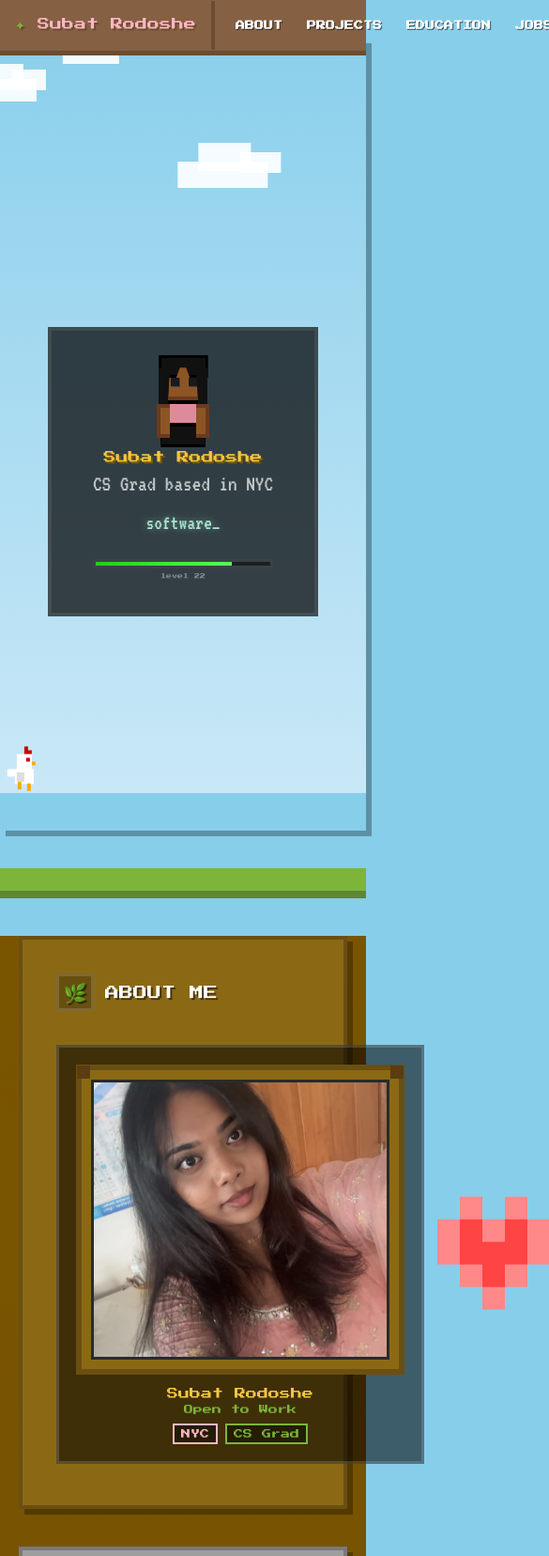
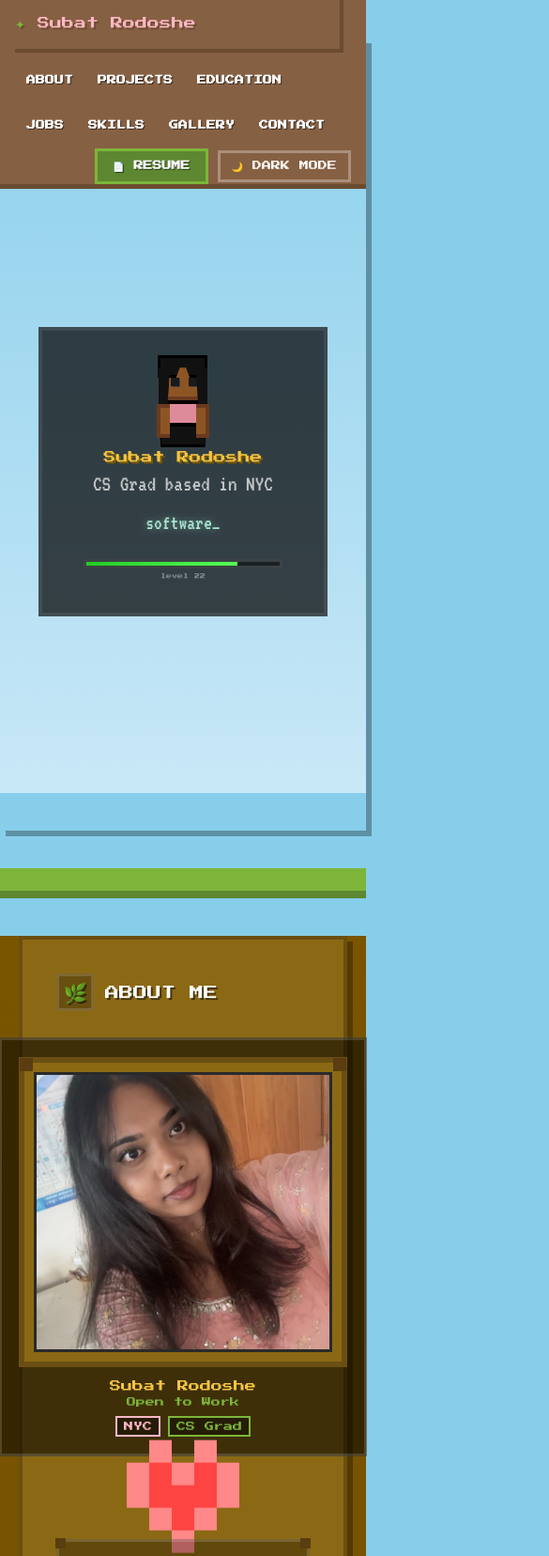
Before and after one commit to rodoshe/rodoshe.com, a plain HTML site: page index.html in a window 390 px wide. Shown: the top 1656 px of the page at 94% size, 585 px wide, since content can reach past the window. Drawn offline with Linux system fonts and the light colour scheme; animation ran at ten frames a second.

Commit message:
added chicken updates and fixed mobile UI

```diff
--- a/css/base.css
+++ b/css/base.css
@@ -81,10 +81,101 @@
   to   { transform: translateY(-100px) rotate(360deg); opacity: 0; }
 }
 
-@media (max-width: 650px) {
-  .about-grid { grid-template-columns: 1fr; }
-  .tl-header  { flex-direction: column; }
-  nav a       { font-size: 6px; padding: 12px 7px; }
-  .hero-card  { padding: 24px 20px; }
-  section     { padding: 24px 16px; }
+@media (max-width: 768px) {
+  nav {
+    flex-wrap: wrap;
+    padding: 8px;
+    gap: 4px;
+  }
+
+  nav a {
+    font-size: 7px;
+    padding: 8px 6px;
+  }
+
+  .nav-logo {
+    width: 100%;
+    border-right: none;
+    border-bottom: 4px solid var(--dirt-dk);
+    margin-bottom: 4px;
+    padding-bottom: 8px;
+  }
+
+  .day-night-toggle {
+    font-size: 7px;
+    padding: 6px 8px;
+  }
+
+  .hero-card {
+    padding: 20px 16px;
+    width: 90%;
+  }
+
+  .hero-name {
+    font-size: 12px;
+  }
+
+  section > div[style*="flex"] {
+    flex-direction: column !important;
+    align-items: center !important;
+  }
+
+  .about-text-card {
+    width: 100% !important;
+  }
+
+  .item-frame {
+    width: 260px;
+    height: 240px;
+  }
+
+  .projects-grid {
+    grid-template-columns: 1fr;
+  }
+
+  .tl-header {
+    flex-direction: column;
+  }
+
+  .tl-location {
+    text-align: left;
+  }
+
+  .toolbox {
+    grid-template-columns: 1fr 1fr;
+  }
+
+  .contact-links {
+    flex-direction: column;
+    align-items: center;
+  }
+
+  .contact-link {
+    width: 100%;
+    justify-content: center;
+  }
+
+  .resume-wrap {
+    padding: 10px 0;
+  }
+
+  .walker {
+    display: none;
+  }
+
+  .chest-flower {
+    display: none;
+  }
+
+  .item-frame-gallery {
+    max-width: 100%;
+  }
+
+  section {
+    padding: 24px 16px;
+  }
+
+  .container {
+    padding: 0 12px;
+  }
 }
--- a/css/walker.css
+++ b/css/walker.css
@@ -1,16 +1,10 @@
 .walker {
   position: fixed;
   bottom: 0;
-  left: -60px;
+  left: 0;
   z-index: 10;
   pointer-events: none;
-  animation: walk linear infinite;
-  animation-duration: 18s;
-}
-
-@keyframes walk {
-  from { transform: translateX(-60px); }
-  to   { transform: translateX(110vw); }
+  will-change: transform;
 }
 
 .walker-char {
@@ -26,7 +20,6 @@
   to   { transform: translateY(-2px); }
 }
 
-/* comb */
 .w-comb {
   width: 4px;
   height: 4px;
@@ -36,28 +29,24 @@
   box-shadow: -4px 0 0 #cc0000, -4px -4px 0 #cc0000;
 }
 
-/* head */
 .w-head {
   width: 16px;
   height: 16px;
   background: #ffffff;
-  border: 0px;
   position: relative;
   image-rendering: pixelated;
 }
 
-/* pixel eye */
 .w-head::before {
   content: '';
   position: absolute;
-  top: 4px;
+  top: 3px;
   right: 2px;
   width: 4px;
   height: 4px;
   background: #cc0000;
 }
 
-/* pixel beak */
 .w-head::after {
   content: '';
   position: absolute;
@@ -68,7 +57,6 @@
   background: #ffaa00;
 }
 
-/* body */
 .w-body {
   width: 20px;
   height: 16px;
@@ -76,7 +64,6 @@
   position: relative;
 }
 
-/* wing shading */
 .w-body::before {
   content: '';
   position: absolute;
@@ -86,9 +73,9 @@
   height: 10px;
   background: #dddddd;
   animation: wing 0.3s ease-in-out infinite alternate;
+  will-change: transform;
 }
 
-/* tail */
 .w-body::after {
   content: '';
   position: absolute;
@@ -104,7 +91,6 @@
   to   { transform: translateY(2px); }
 }
 
-/* legs */
 .w-legs {
   display: flex;
   gap: 6px;
@@ -118,6 +104,7 @@
   height: 8px;
   background: #ffaa00;
   animation: legL 0.3s ease-in-out infinite alternate;
+  will-change: transform;
 }
 
 .w-legs::after {
@@ -133,3 +120,7 @@
   from { transform: translateY(-3px); }
   to   { transform: translateY(0); }
 }
+
+@media (max-width: 768px) {
+  .walker { display: none; }
+}
--- a/js/main.js
+++ b/js/main.js
@@ -67,11 +67,22 @@
   toggle.addEventListener('click', () => {
     const isNight = document.body.classList.toggle('night');
     toggle.textContent = isNight ? '☀️ LIGHT MODE' : '🌙 DARK MODE';
+  });
 
   const walker = document.getElementById('walker');
-  walker.addEventListener('animationiteration', () => {
-    walker.style.animationDuration = (14 + Math.random() * 8) + 's';
-  });
-  });
+  let walkerX = -60;
+  let walkerSpeed = 1.2;
+
+  function stepWalker() {
+    walkerX += walkerSpeed;
+    if (walkerX > window.innerWidth + 60) {
+      walkerX = -60;
+      walkerSpeed = 0.8 + Math.random() * 0.8;
+    }
+    walker.style.transform = `translateX(${walkerX}px)`;
+    requestAnimationFrame(stepWalker);
+  }
+
+  stepWalker();
 
 });
```
